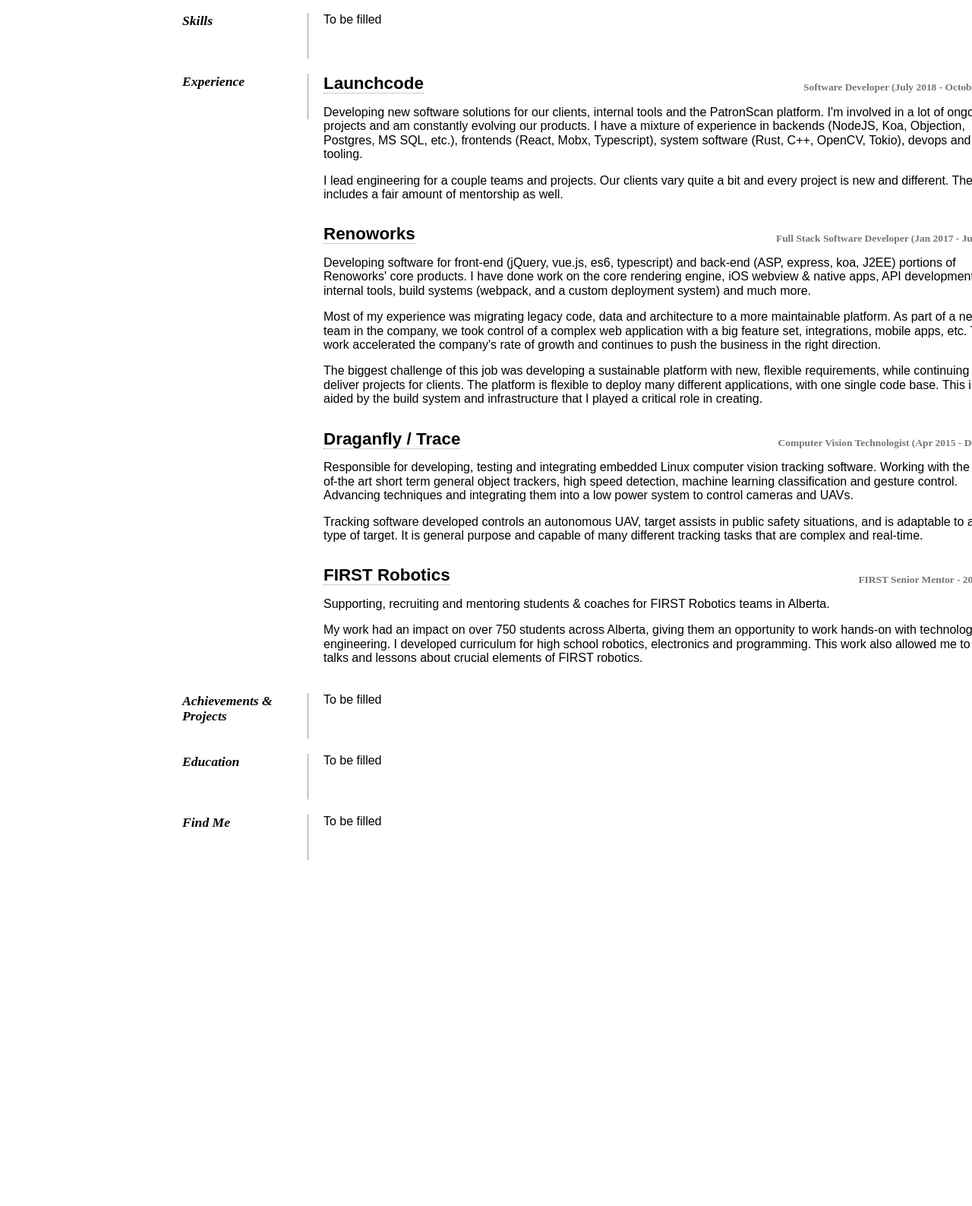
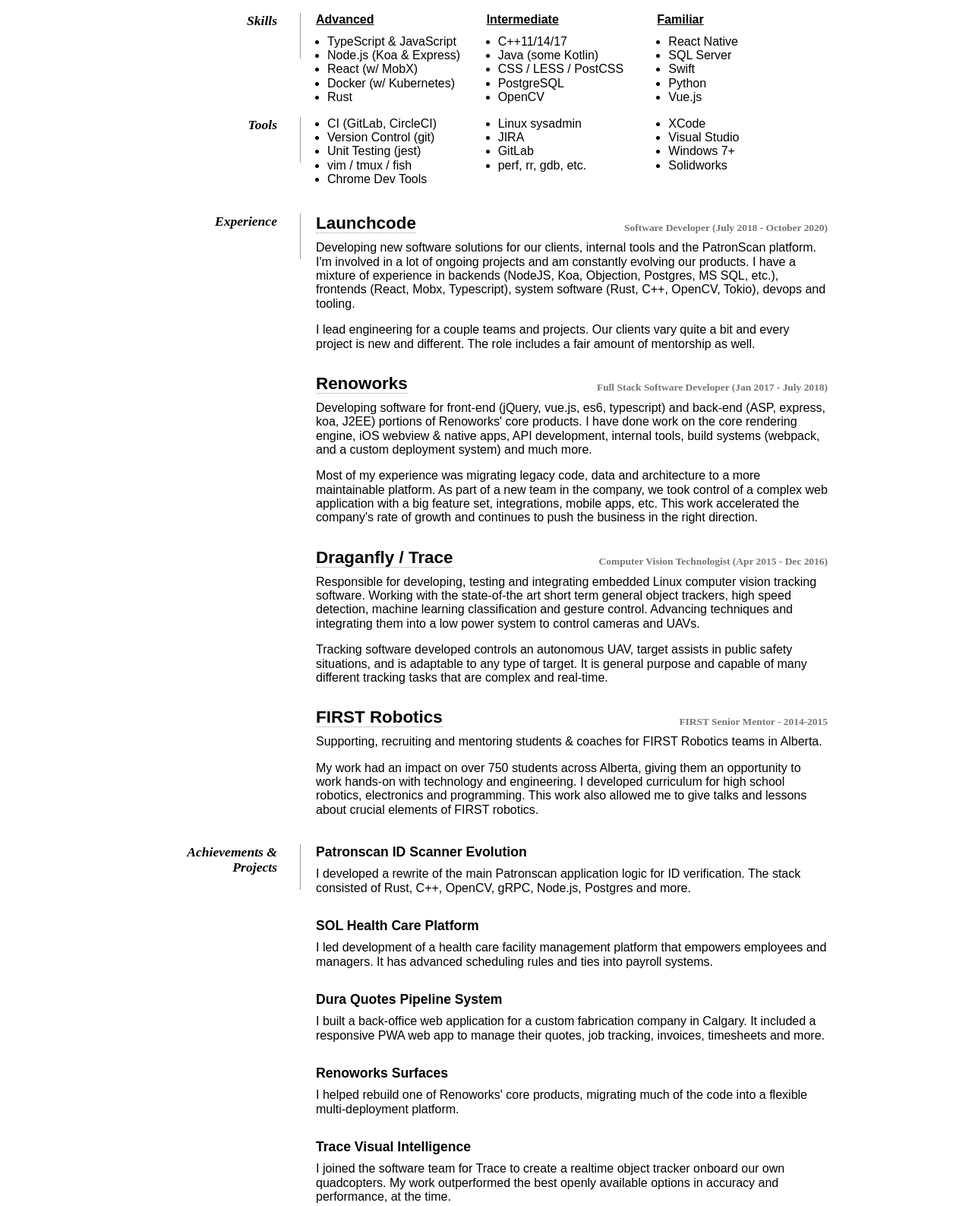
Before and after one commit to joelgallant/site, a Gatsby site: page /resume in a window 1280 px wide. Shown: the part 192-1779 px from the top of the page at 76% size. Before the commit the page ends 1374 px from the top, so only its background shows below. Built offline with nearby package versions, Linux system fonts and the light colour scheme; Gatsby itself is replaced by a stand-in of ours.

Commit message:
most of resume, still working on print

```diff
--- a/src/assets.d.ts
+++ b/src/assets.d.ts
@@ -12,3 +12,8 @@ declare module '*.jpg' {
   let imageURL: string;
   export default imageURL;
 }
+
+declare module '*.svg' {
+  let imageURL: string;
+  export default imageURL;
+}
--- a/src/components/Resume.tsx
+++ b/src/components/Resume.tsx
@@ -1,7 +1,15 @@
 import React from 'react'
 import styled from '@emotion/styled'
 import ResumeHeader from './ResumeHeader.mdx'
+import ResumeSkills from './ResumeSkills.mdx'
+import ResumeTools from './ResumeTools.mdx'
 import ResumeExperience from './ResumeExperience.mdx'
+import ResumeProjects from './ResumeProjects.mdx'
+import ResumeEducation from './ResumeEducation.mdx'
+import linkedin from '../images/linkedin.svg'
+import github from '../images/github.svg'
+import gitlab from '../images/gitlab.svg'
+import mail from '../images/mail.svg'
 
 export default function () {
   return (
@@ -11,34 +19,52 @@ export default function () {
       </Header>
       <Section>
         <SectionTitle>Skills</SectionTitle>
-        <SectionContent>
-          To be filled
-        </SectionContent>
+        <ListSection>
+          <ResumeSkills />
+        </ListSection>
       </Section>
-      <Section>
+      <Section style={{ marginTop: 0 }}>
+        <SectionTitle>Tools</SectionTitle>
+        <ListSection>
+          <ResumeTools />
+        </ListSection>
+      </Section>
+      <ExperienceSection>
         <SectionTitle>Experience</SectionTitle>
         <SectionContent>
           <ResumeExperience />
         </SectionContent>
-      </Section>
+      </ExperienceSection>
       <Section>
         <SectionTitle>Achievements & Projects</SectionTitle>
         <SectionContent>
-          To be filled
+          <ResumeProjects />
         </SectionContent>
       </Section>
       <Section>
-        <SectionTitle>Education</SectionTitle>
+        <SectionTitle style={{ height: 40 }}>Education</SectionTitle>
         <SectionContent>
-          To be filled
+          <ResumeEducation />
         </SectionContent>
       </Section>
-      <Section>
-        <SectionTitle>Find Me</SectionTitle>
-        <SectionContent>
-          To be filled
-        </SectionContent>
-      </Section>
+
+      <ImageSection>
+        <a href="https://www.linkedin.com/in/gallantjoel">
+          <img src={linkedin} height="40px" />
+        </a>
+
+        <a href="https://github.com/joelgallant">
+          <img src={github} height="40px" />
+        </a>
+
+        <a href="https://gitlab.com/joelgallant">
+          <img src={gitlab} height="40px" />
+        </a>
+
+        <a href="mailto:resume@joelgallant.io">
+          <img src={mail} height="40px" />
+        </a>
+      </ImageSection>
     </Container>
   )
 }
@@ -90,18 +116,24 @@ const SectionTitle = styled.div`
   font-style: italic;
   font-weight: bold;
   font-family: Serif;
+  text-align: end;
   border-right: 1px solid #999;
-  padding-left: 50px;
+  padding-left: 40px;
   padding-right: 30px;
   margin-right: 20px;
+
+  @media print {
+    padding-left: 0;
+  }
 `
 
 const SectionContent = styled.div`
-  flex: 0 0 fit-content;
+  flex: 1;
 
-  h2 {
+  h2,
+  h3,
+  h4 {
     margin: 0;
-    font-size: 1.4em;
     position: relative;
 
     &:not(:first-of-type) {
@@ -118,4 +150,53 @@ const SectionContent = styled.div`
       color: #757575;
     }
   }
+
+  p {
+    margin-top: 10px;
+  }
+
+  h2 {
+    font-size: 1.4em;
+  }
+
+  h3 {
+    font-size: 1.1em;
+  }
 `
+
+const ExperienceSection = styled(Section)`
+  @media print {
+    p:nth-child(6) {
+      page-break-after: always;
+    }
+  }
+`
+
+const ListSection = styled(SectionContent)`
+  display: flex;
+  flex-direction: row;
+
+  .list {
+    flex: calc(1 / 3);
+
+    h4 {
+      text-decoration: underline;
+      margin-bottom: 10px;
+    }
+
+    ul {
+      margin-top: 0;
+      padding-left: 15px;
+    }
+  }
+`
+
+const ImageSection = styled(SectionContent)`
+  display: flex;
+  justify-content: center;
+  margin: 60px 0 40px 0;
+
+  a {
+    margin: 0 15px;
+  }
+`
--- /dev/null
+++ b/src/components/ResumeEducation.mdx
@@ -0,0 +1 @@
+### Bishop Carroll Self-Directed High School <span>2014</span>
--- a/src/components/ResumeExperience.mdx
+++ b/src/components/ResumeExperience.mdx
@@ -17,10 +17,6 @@ Most of my experience was migrating legacy code, data and architecture to a more
 As part of a new team in the company, we took control of a complex web application with a big feature set, integrations, mobile apps, etc.
 This work accelerated the company's rate of growth and continues to push the business in the right direction.
 
-The biggest challenge of this job was developing a sustainable platform with new, flexible requirements, while continuing to deliver projects for clients.
-The platform is flexible to deploy many different applications, with one single code base.
-This is all aided by the build system and infrastructure that I played a critical role in creating.
-
 ## [Draganfly / Trace](http://www.draganfly.com/) <span>Computer Vision Technologist (Apr 2015 - Dec 2016)</span>
 
 Responsible for developing, testing and integrating embedded Linux computer vision tracking software.
--- /dev/null
+++ b/src/components/ResumeProjects.mdx
@@ -0,0 +1,32 @@
+### Patronscan ID Scanner Evolution
+
+I developed a rewrite of the main Patronscan application logic for ID verification.
+The stack consisted of Rust, C++, OpenCV, gRPC, Node.js, Postgres and more.
+
+### SOL Health Care Platform
+
+I led development of a health care facility management platform that empowers employees and managers.
+It has advanced scheduling rules and ties into payroll systems.
+
+### Dura Quotes Pipeline System
+
+I built a back-office web application for a custom fabrication company in Calgary.
+It included a responsive PWA web app to manage their quotes, job tracking, invoices, timesheets and more.
+
+### Renoworks Surfaces
+
+I helped rebuild one of Renoworks' core products, migrating much of the code into a flexible multi-deployment platform.
+
+### Trace Visual Intelligence
+
+I joined the software team for Trace to create a realtime object tracker onboard our own quadcopters.
+My work outperformed the best openly available options in accuracy and performance, at the time.
+
+### FIRST Robotics
+
+I was a founding student member and later on, mentor, for Team 4334.
+In 2014, I led the team to World Championship semi-finals, and the Chairman's award.
+
+- Chairman's award for broad inpact in and out of STEM
+- Over 15 official awards within 6 years of competing
+- World division winner, the highest stage of competition
--- /dev/null
+++ b/src/components/ResumeSkills.mdx
@@ -0,0 +1,30 @@
+<div class="list">
+
+#### Advanced
+- TypeScript & JavaScript
+- Node.js (Koa & Express)
+- React (w/ MobX)
+- Docker (w/ Kubernetes)
+- Rust
+
+</div>
+<div class="list">
+
+#### Intermediate
+- C++11/14/17
+- Java (some Kotlin)
+- CSS / LESS / PostCSS
+- PostgreSQL
+- OpenCV
+
+</div>
+<div class="list">
+
+#### Familiar
+- React Native
+- SQL Server
+- Swift
+- Python
+- Vue.js
+
+</div>
--- /dev/null
+++ b/src/components/ResumeTools.mdx
@@ -0,0 +1,25 @@
+<div class="list">
+
+- CI (GitLab, CircleCI)
+- Version Control (git)
+- Unit Testing (jest)
+- vim / tmux / fish
+- Chrome Dev Tools
+
+</div>
+<div class="list">
+
+- Linux sysadmin
+- JIRA
+- GitLab
+- perf, rr, gdb, etc.
+
+</div>
+<div class="list">
+
+- XCode
+- Visual Studio
+- Windows 7+
+- Solidworks
+
+</div>
```
Also changed, not shown: src/images/github.svg (added), src/images/gitlab.svg (added), src/images/linkedin.svg (added), src/images/mail.svg (added).
